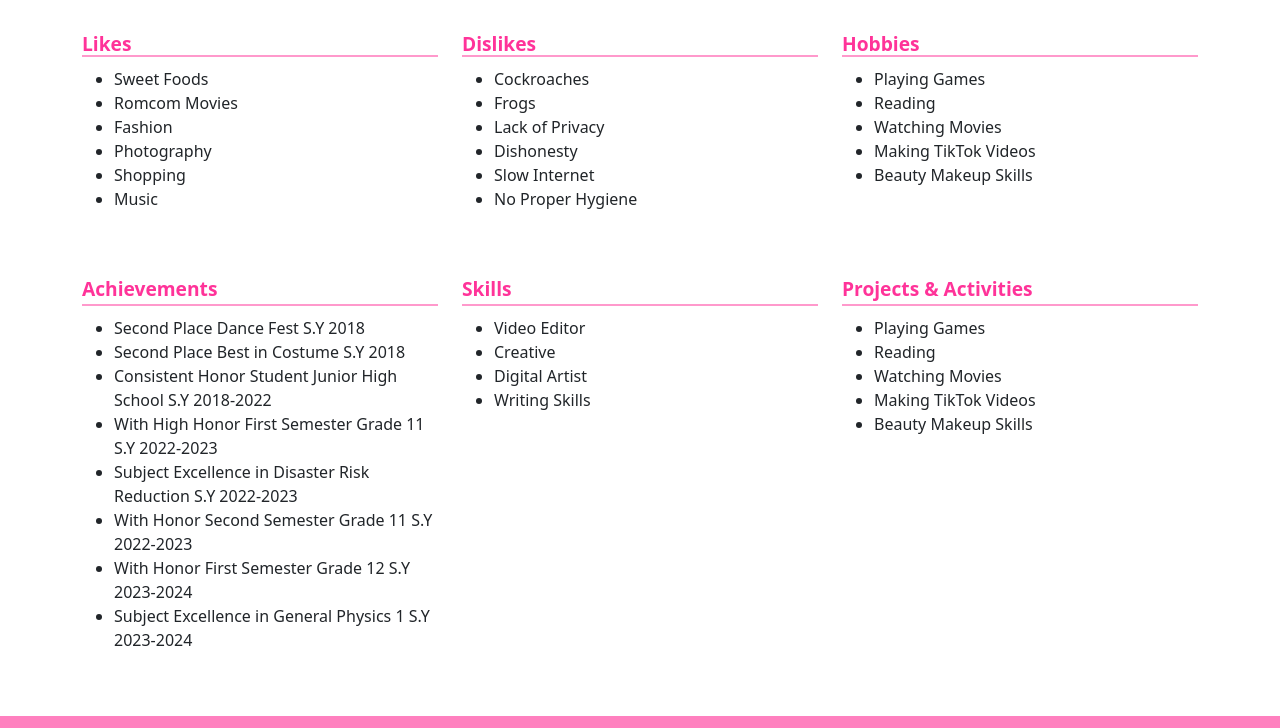
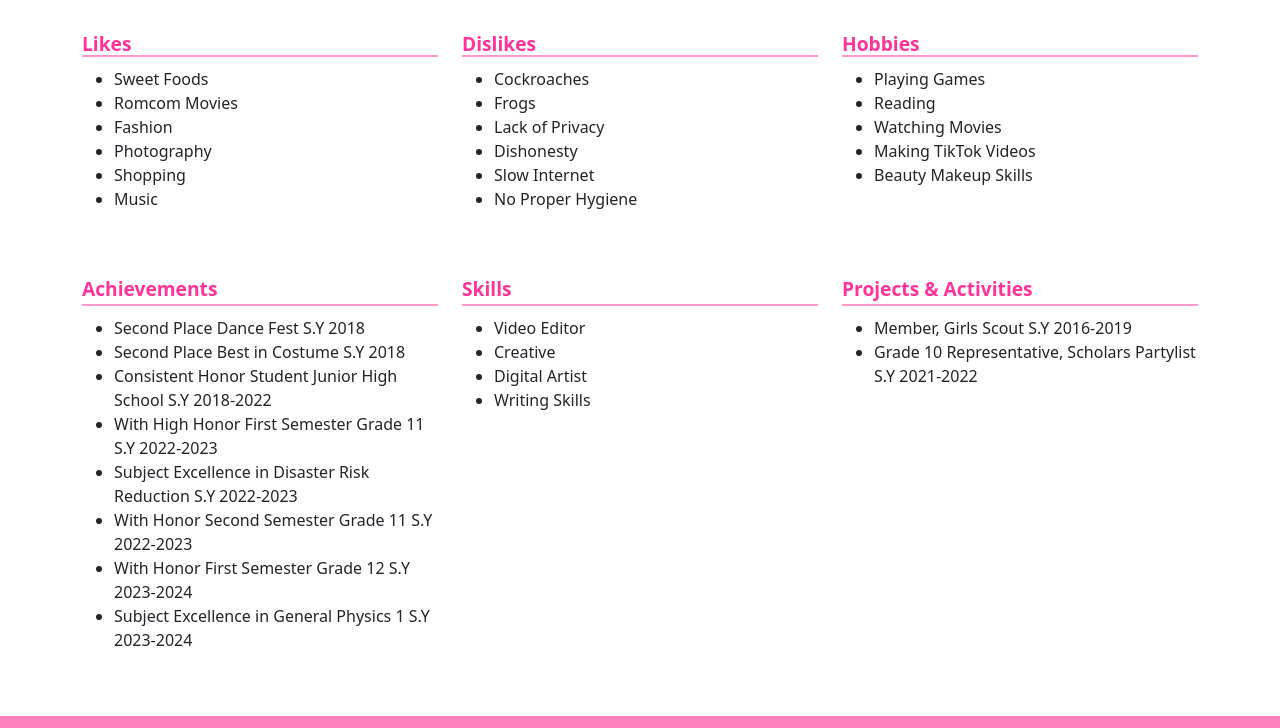
Before and after one commit to joannareezel/reezel-project, a plain HTML site: page index.html in a window 1280 px wide. Shown: the part 2031-2759 px from the top of the page. Drawn offline with nearby package versions, Linux system fonts and the light colour scheme.

Commit message:
index.html

```diff
--- a/index.html
+++ b/index.html
@@ -227,11 +227,8 @@
             <div class="col-md-4">
                 <div class="section-title">Projects & Activities</div>
                 <ul>
-                    <li>Playing Games</li>
-                    <li>Reading</li>
-                    <li>Watching Movies</li>
-                    <li>Making TikTok Videos</li>
-                    <li>Beauty Makeup Skills</li>
+                    <li>Member, Girls Scout S.Y 2016-2019</li>
+		    <li>Grade 10 Representative, Scholars Partylist S.Y 2021-2022</li>
                 </ul>
             </div>
         </div>
```
